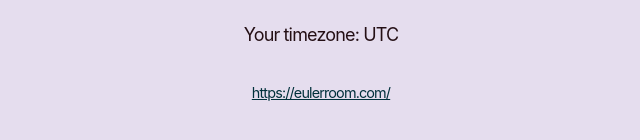
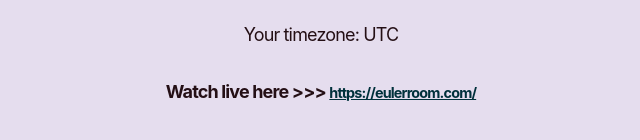
Before and after one commit to thgrund/muxy-frontend, a React (Create React App) app: page / in a window 1280 px wide. Shown: the part 562-702 px from the top of the page, without its empty margins (319-959 px from the left). Built offline with nearby package versions, Linux system fonts and the light colour scheme; no server answers.

Commit message:
Update EventHeader.tsx

```diff
--- a/src/app/components/EventHeader.tsx
+++ b/src/app/components/EventHeader.tsx
@@ -51,7 +51,7 @@
 
             <hr/>
             <p>Your timezone: {Intl.DateTimeFormat().resolvedOptions().timeZone}</p>
-            <p className="link-paragraph"><a href={"https://eulerroom.com"}>https://eulerroom.com/</a></p>
+            <p className="link-paragraph"><b>Watch live here &gt;&gt;&gt; <a href={"https://eulerroom.com"}>https://eulerroom.com/</a></b></p>
         </header>
     );
 }
```
